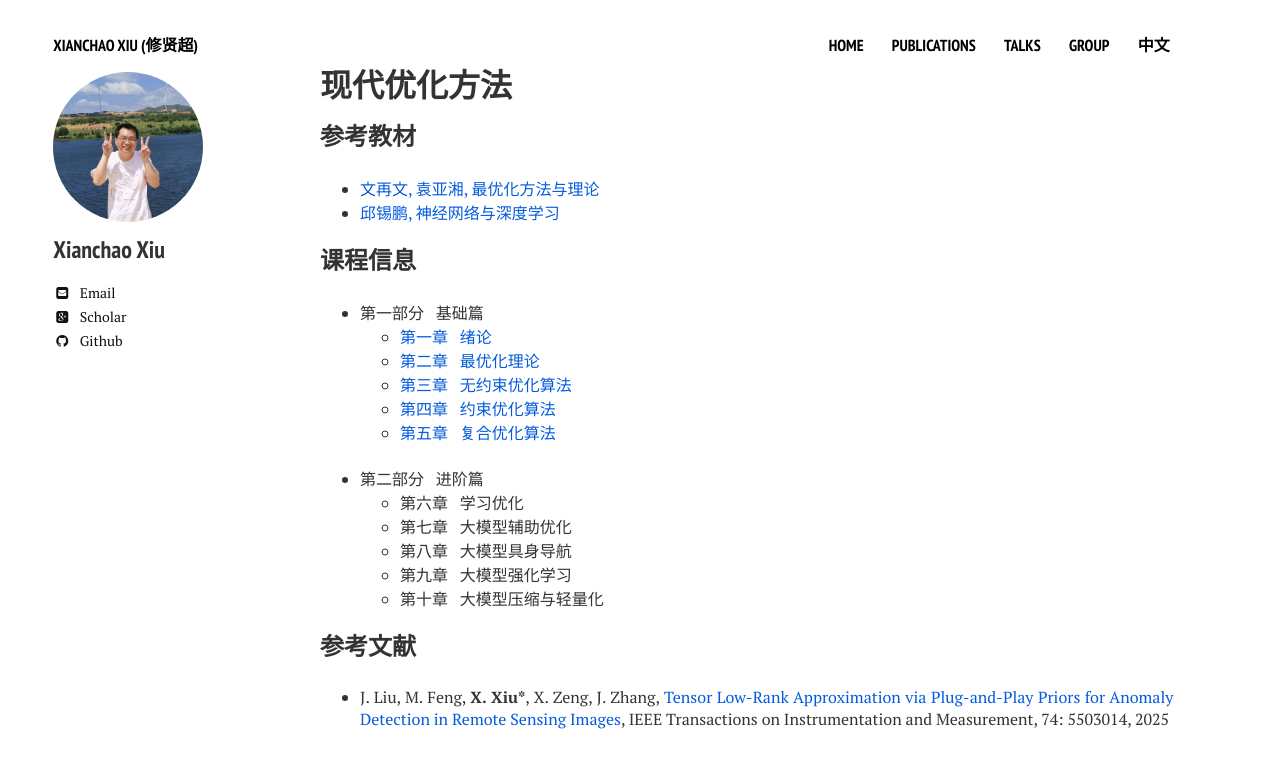
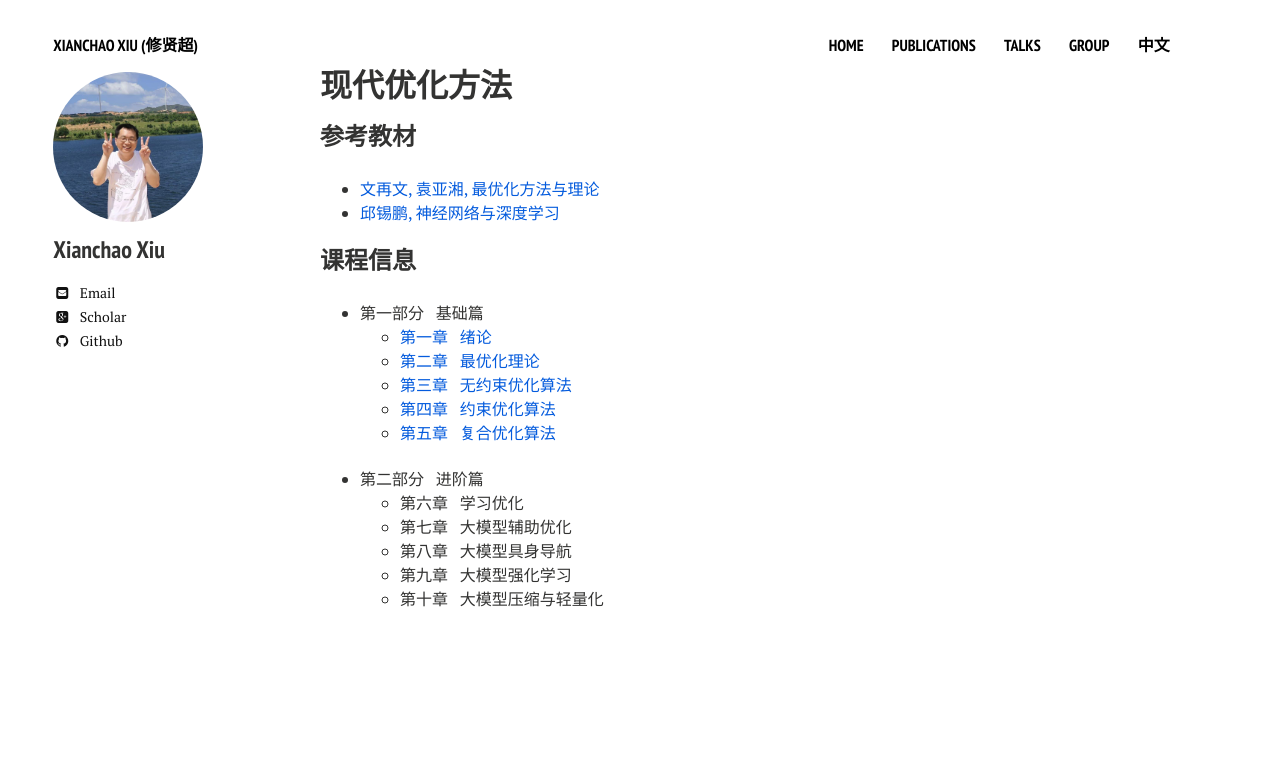
Before and after one commit to xianchaoxiu/xianchaoxiu.github.io, a Jekyll site: the page built from chinese/OPT/index.md, in a window 1280 px wide. Shown: the top 768 px of the page. Built offline with Jekyll 4.4.1, drawn with Linux system fonts in a browser that asks for light colours; nearby versions of some CDN libraries.

Commit message:
Update index.md

```diff
--- a/chinese/OPT/index.md
+++ b/chinese/OPT/index.md
@@ -30,8 +30,3 @@ share: false
   - 第八章 &nbsp;  大模型具身导航 <br>
   - 第九章 &nbsp;  大模型强化学习 <br>
   - 第十章 &nbsp;  大模型压缩与轻量化 <br>
-
-
-### 参考文献
-
--  J. Liu, M. Feng, <b>X. Xiu*</b>, X. Zeng, J. Zhang, <a href="https://ieeexplore.ieee.org/document/10935754" class="textlink" target="_blank">Tensor Low-Rank Approximation via Plug-and-Play Priors for Anomaly Detection in Remote Sensing Images</a>, IEEE Transactions on Instrumentation and Measurement, 74: 5503014, 2025  <br>
```
